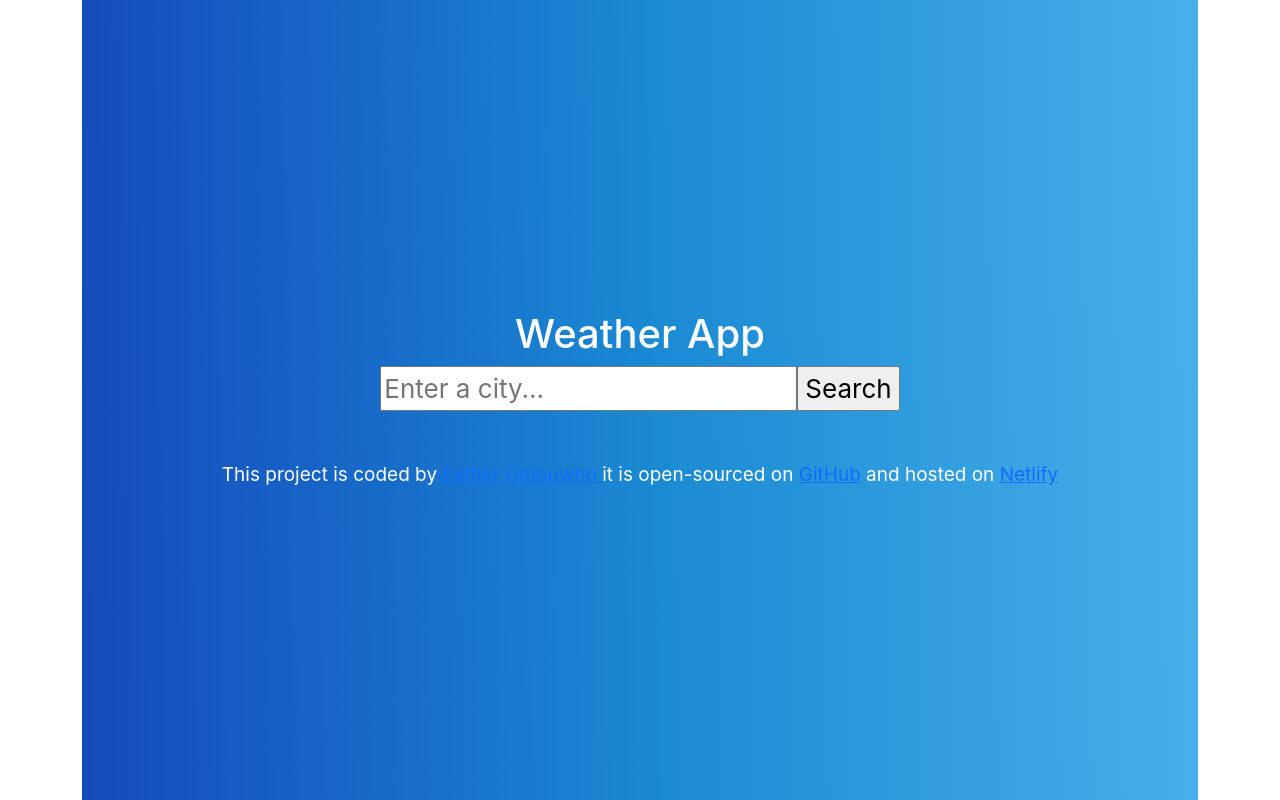
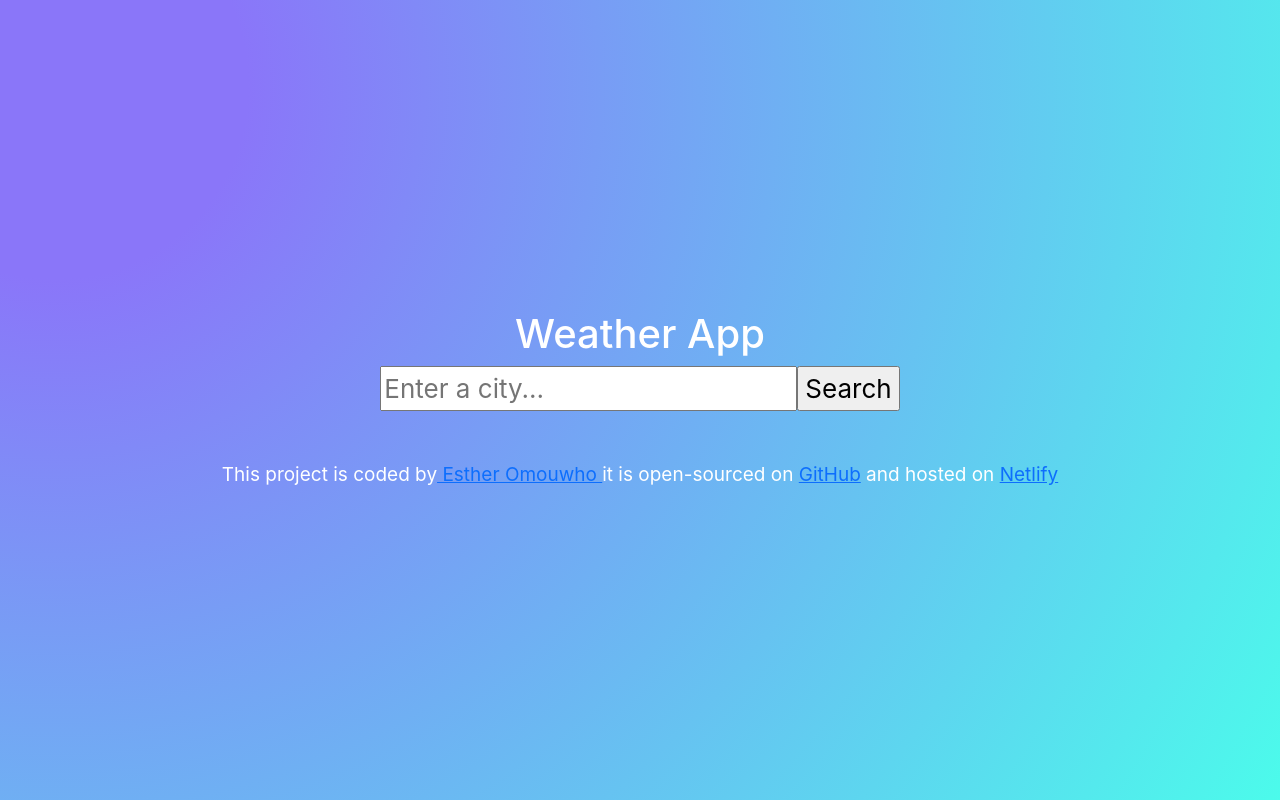
Before and after one commit to Omouwho/react-weather-app, a React (Create React App) app: page / in a window 1280 px wide. Built offline with nearby package versions, Linux system fonts and the light colour scheme.

Commit message:
Changed the background color

```diff
--- a/src/App.css
+++ b/src/App.css
@@ -1,5 +1,8 @@
 .App {
   text-align: center;
+ background: radial-gradient(circle at 4.3% 10.7%, rgb(138, 118, 249) 13.6%, rgb(75, 252, 235) 100.7%);
+
+
 }
 
 .list {
@@ -18,7 +21,6 @@
 }
 
 .App-header {
-  background: linear-gradient(89deg, rgb(21, 74, 189) 0.1%, rgb(26, 138, 211) 51.5%, rgb(72, 177, 234) 100.2%);
   min-height: 100vh;
   display: flex;
   flex-direction: column;
--- a/src/Footer.js
+++ b/src/Footer.js
@@ -6,7 +6,7 @@ export default function Footer() {
     <div className="Footer">
 
         This project is coded by
-        <a href="https://esthers-portfolio-project.netlify.app/"> Esther Omouwho </a>  it is open-sourced on{" "}
+        <a href="https://esthers-portfolio-project.netlify.app/" > Esther Omouwho </a>  it is open-sourced on{" "}
         <a href="https://github.com/Omouwho/react-weather-app" target="_blank"  rel="noopener noreferrer" >
           GitHub
         </a>{" "} and hosted
```
